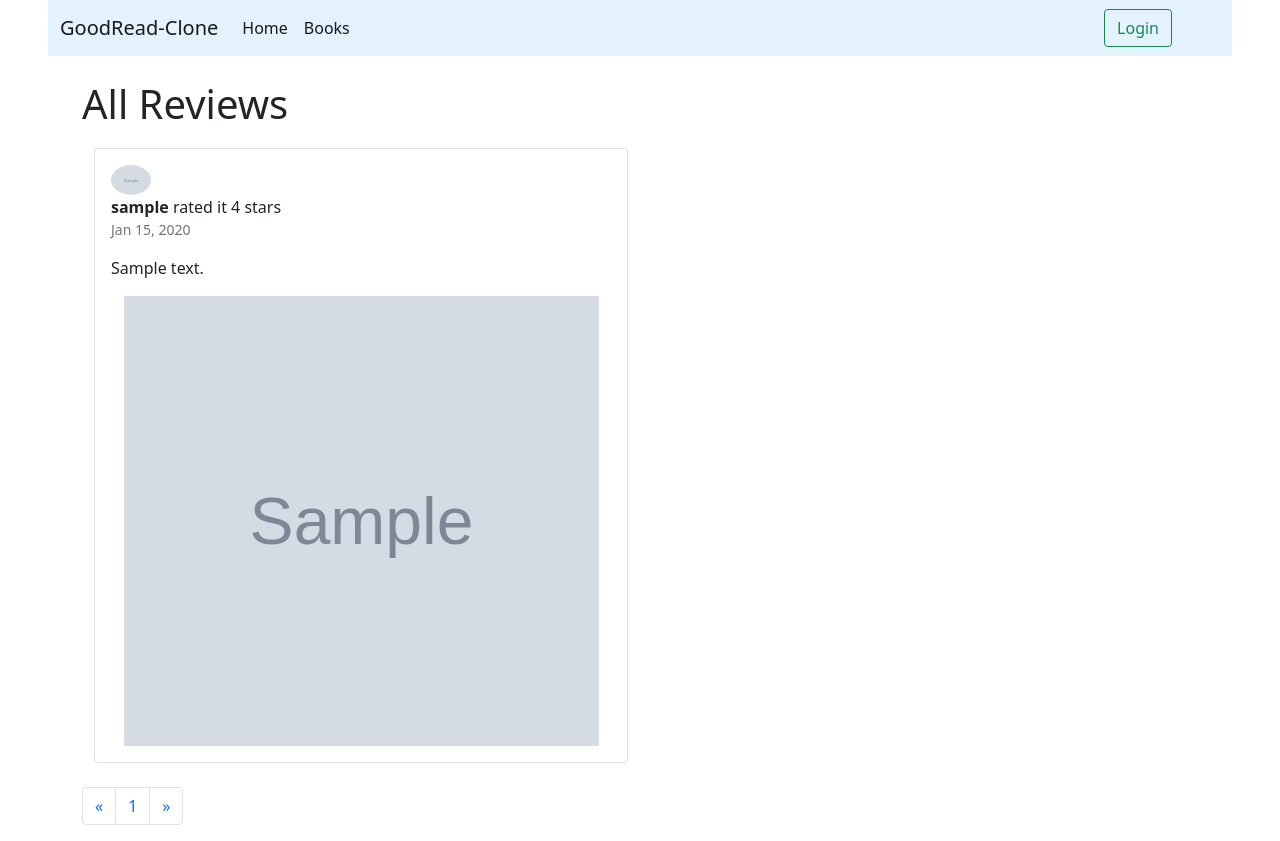
After one commit to AsliddinTuxtasinov/goodread-clone, a Django app: page /home in a window 1280 px wide. The commit adds this page. Run offline with Django 4.2, Linux system fonts and the light colour scheme; tables that the repository leaves empty hold one stand-in row (values such as "Sample post"); grey boxes marked "Sample" are stand-in pictures.

Commit message:
15-add Home Page

```diff
--- a/books/views.py
+++ b/books/views.py
@@ -56,7 +56,6 @@
 
 
 class BookDetailView(View):
-
     def get(self, request, id):
         book = get_object_or_404(Book, id=id)
         review_form = BookReviewForm()
--- a/goodread/urls.py
+++ b/goodread/urls.py
@@ -7,6 +7,7 @@
 urlpatterns = [
     path('admin/', admin.site.urls),
     path('', views.landing_page, name="landing_page"),
+    path('home', views.HomePageView.as_view(), name="home_page"),
     path('users/', include("auusers.urls")),
     path('books/', include("books.urls"))
 ]
--- a/goodread/views.py
+++ b/goodread/views.py
@@ -1,5 +1,22 @@
+from django.core.paginator import Paginator
 from django.shortcuts import render
+from django.views import View
+
+from books.models import BookReview
 
 
 def landing_page(request):
     return render(request=request, template_name="landing_page.html")
+
+
+class HomePageView(View):
+
+    def get(self, request):
+        book_reviews = BookReview.objects.all().order_by("-created_at")
+
+        page_size = request.GET.get("page_size", 10)
+        paginator = Paginator(book_reviews, page_size)
+        page_num = request.GET.get("page", 1)
+        page_objects = paginator.get_page(page_num)
+
+        return render(request=request, template_name="home_page.html", context={"page_objects": page_objects})
--- a/static/css/main.css
+++ b/static/css/main.css
@@ -7,3 +7,56 @@
     height: 100px;
     border-radius: 10%;
 }
+
+.posts-content{
+    margin-top:20px;
+}
+.ui-w-40 {
+    width: 40px !important;
+    height: auto;
+}
+.default-style .ui-bordered {
+    border: 1px solid rgba(24,28,33,0.06);
+}
+.ui-bg {
+    margin: 0 auto;
+    display: flex;
+    justify-content: center;
+    align-items: center;
+    height: 450px;
+    position: relative;
+}
+.ui-bg img{
+    position: absolute;
+    height: 100%;
+    width: 95%;
+}
+.ui-rect {
+    padding-top: 50% !important;
+}
+.ui-rect, .ui-rect-30, .ui-rect-60, .ui-rect-67, .ui-rect-75 {
+    position: relative !important;
+    display: block !important;
+    padding-top: 100% !important;
+    width: 100% !important;
+}
+.d-flex, .d-inline-flex, .media, .media>:not(.media-body), .jumbotron, .card {
+    -ms-flex-negative: 1;
+    flex-shrink: 1;
+}
+.bg-dark {
+    background-color: rgba(24,28,33,0.9) !important;
+}
+.card-footer, .card hr {
+    border-color: rgba(24,28,33,0.06);
+}
+.ui-rect-content {
+    position: absolute !important;
+    top: 0 !important;
+    right: 0 !important;
+    bottom: 0 !important;
+    left: 0 !important;
+}
+.default-style .ui-bordered {
+    border: 1px solid rgba(24,28,33,0.06);
+}
--- a/templates/base.html
+++ b/templates/base.html
@@ -20,6 +20,9 @@
         </button>
         <div class="collapse navbar-collapse" id="navbarSupportedContent">
           <ul class="navbar-nav me-auto mb-2 mb-lg-0">
+            <li class="nav-item">
+                <a class="nav-link active" aria-current="page" href="{% url 'home_page' %}">Home</a>
+            </li>
             <li class="nav-item">
                 <a class="nav-link active" aria-current="page" href="{% url 'books:books_list' %}">Books</a>
             </li>
--- /dev/null
+++ b/templates/home_page.html
@@ -0,0 +1,50 @@
+{% extends "base.html" %}
+{% block title %}Home page{% endblock %}
+{% block content %}
+    <h1>All Reviews</h1>
+    {% if page_objects %}
+        {% for review in page_objects %}
+
+            <div class="container posts-content">
+                <div class="row">
+                    <div class="col-lg-6">
+                        <div class="card mb-4">
+                            <div class="card-body">
+                                <div class="media mb-3">
+                                    <img src="{{ review.user.profile_picture.url }}"
+                                         class="d-block ui-w-40 rounded-circle" alt="">
+                                    <div class="media-body ml-3">
+                                        <strong>{{ review.user.username }}</strong> rated it {{ review.stars_given }}
+                                        stars
+                                        <div class="text-muted small">{{ review.created_at|date:"M d, Y" }}</div>
+                                    </div>
+                                </div>
+
+                                <p>{{ review.comment | truncatechars:300 }}</p>
+                                <div class="ui-bg">
+                                    <img src="{{ review.book.coover_picture.url }}" alt="{{ review.book.title }}">
+                                </div>
+                                {#                            <a href="javascript:void(0)" class="ui-rect ui-bg-cover"#}
+                                {#                               style="background-image: url({{ review.book.coover_picture.url }});"></a>#}
+                            </div>
+                            {#                        <div class="card-footer">#}
+                            {#                            <a href="javascript:void(0)" class="d-inline-block text-muted">#}
+                            {#                                <strong>123</strong> Likes</small>#}
+                            {#                            </a>#}
+                            {#                            <a href="javascript:void(0)" class="d-inline-block text-muted ml-3">#}
+                            {#                                <strong>12</strong> Comments</small>#}
+                            {#                            </a>#}
+                            {#                            <a href="javascript:void(0)" class="d-inline-block text-muted ml-3">#}
+                            {#                                <small class="align-middle">Repost</small>#}
+                            {#                            </a>#}
+                            {#                        </div>#}
+                        </div>
+                    </div>
+                </div>
+            </div>
+        {% endfor %}
+        {% include "paginator.html" with page_obj=page_objects %}
+    {% else %}
+        <h3>No reviews yet</h3>
+    {% endif %}
+{% endblock %}
--- a/templates/landing_page.html
+++ b/templates/landing_page.html
@@ -1,5 +1,5 @@
 {% extends "base.html" %}
-{% block title %}Home page{% endblock%}
+{% block title %}Landing page{% endblock%}
 {% block content %}
     <h1>Landing page</h1>
 {% endblock %}
```
Also changed, not shown: goodread/tests.py (added, +25 -0 lines).
